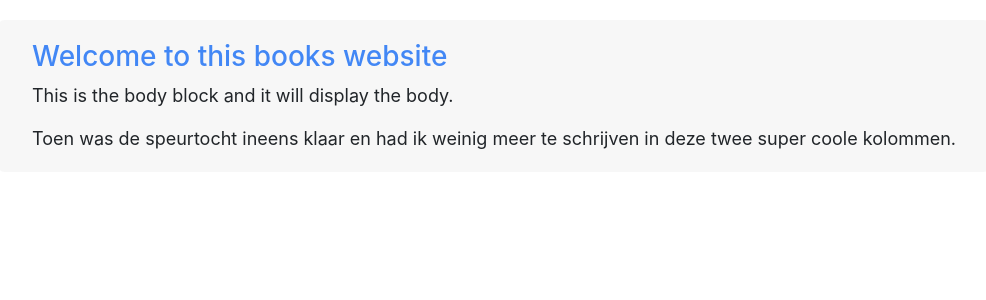
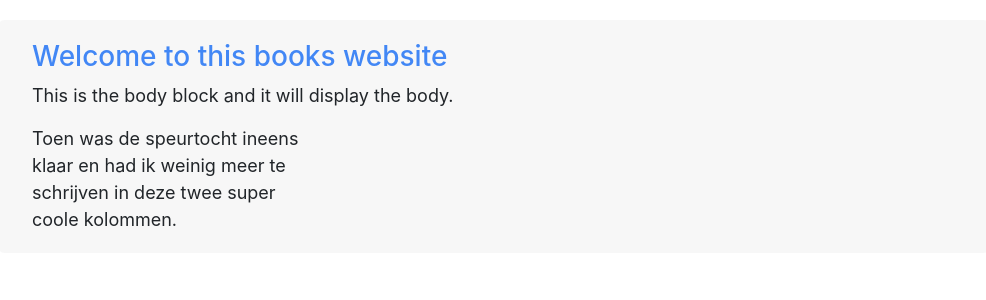
Before and after one commit to tomdevalk1997/project1, a Flask app: page /books in a window 1280 px wide. Shown: the part 136-436 px from the top of the page, without its empty margins (93-1079 px from the left). Run offline with Flask 2, Linux system fonts and the light colour scheme; some libraries are stand-ins or nearby versions.

Commit message:
Layout grid

```diff
--- a/templates/layout.html
+++ b/templates/layout.html
@@ -27,12 +27,12 @@
       <div class="container">
         <div class="row">
           <div class="pagina">
-            <div class="col-sm">
+            <div class="col-sm-8">
               <h3>{% block heading %} {% endblock %}</h3>
               {% block body %}
               {% endblock %}
             </div>
-            <div class="col-sm">
+            <div class="col-sm-4">
                 Toen was de speurtocht ineens klaar en had ik weinig meer te schrijven in deze twee super coole kolommen.
             </div>
           </div>
```
